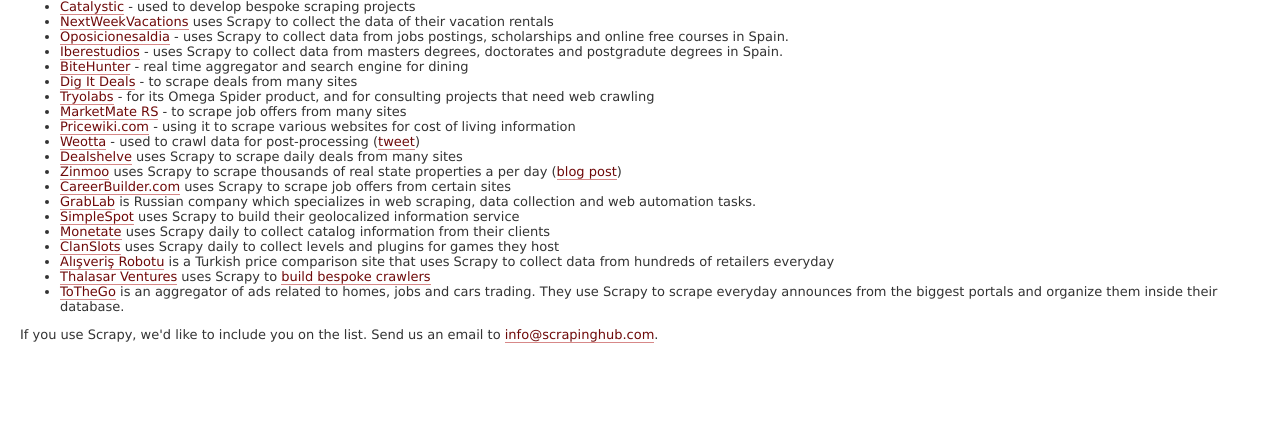
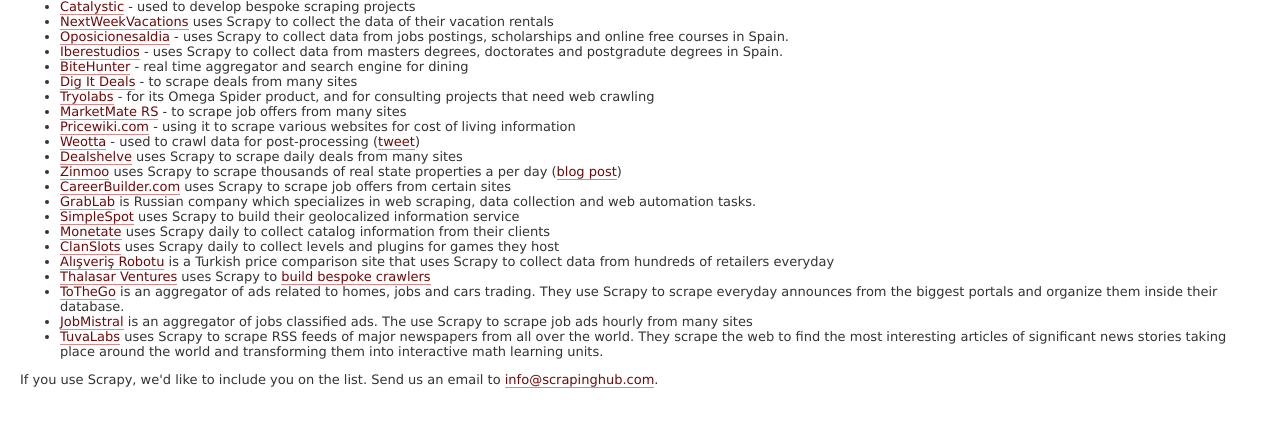
Before and after one commit to scrapy/scrapy.org, a Django app: template templates/pages/companies.html in a window 1280 px wide. Shown: the part 280-707 px from the top of the page. Run offline with Django 3.2, Linux system fonts and the light colour scheme; the template is opened without the code that fills it, so the values that code supplies are empty.

Commit message:
added jobmistral and tuvalabs to companies page

```diff
--- a/templates/pages/companies.html
+++ b/templates/pages/companies.html
@@ -35,6 +35,8 @@
 <li><a href="http://www.alisverisrobotu.com/">Alışveriş Robotu</a> is a Turkish price comparison site that uses Scrapy to collect data from hundreds of retailers everyday</li>
 <li><a href="http://thalasar.com/">Thalasar Ventures</a> uses Scrapy to <a href="http://thalasar.com/custom-application-development/scrapy-custom-development-and-support">build bespoke crawlers</a></li>
 <li><a href="http://www.tothego.com/">ToTheGo</a> is an aggregator of ads related to homes, jobs and cars trading. They use Scrapy to scrape everyday announces from the biggest portals and organize them inside their database.</li>
+<li><a href="http://jobmistral.com/">JobMistral</a> is an aggregator of jobs classified ads. The use Scrapy to scrape job ads hourly from many sites</li>
+<li><a href="http://www.tuvalabs.com/">TuvaLabs</a> uses Scrapy to scrape RSS feeds of major newspapers from all over the world. They scrape the web to find the most interesting articles of significant news stories taking place around the world and transforming them into interactive math learning units.</li>
 </ul>
 
 <p>If you use Scrapy, we'd like to include you on the list. Send us an email to <a href="mailto:info@scrapinghub.com">info@scrapinghub.com</a>.</p>
```
